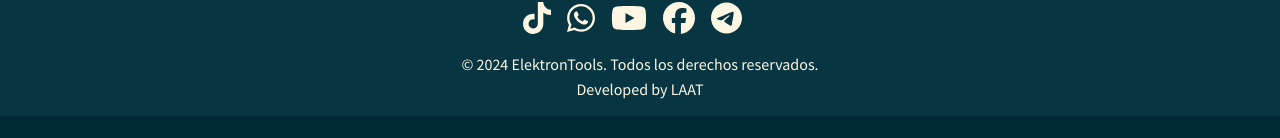
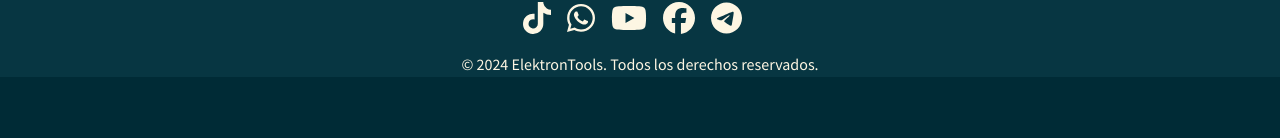
Before and after one commit to ElektronTools/elektron, a Next.js app: page / in a window 1280 px wide. Shown: the part 198-336 px from the top of the page. Built offline with nearby package versions, Linux system fonts and the light colour scheme.

Commit message:
Actualizar Footer.js

```diff
--- a/components/Footer.js
+++ b/components/Footer.js
@@ -63,7 +63,6 @@ const Footer = () => {
           </div>
           <div className="col-md-6 text-center align-self-center">
             <p style={{ marginBottom: '1px' }}>© {new Date().getFullYear()} ElektronTools. Todos los derechos reservados.</p>
-            <p style={{ marginBottom: '15px' }}>Developed by LAAT</p>
           </div>
         </div>
       </div>
```
